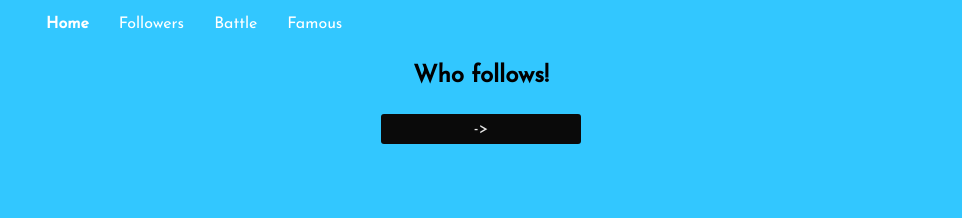
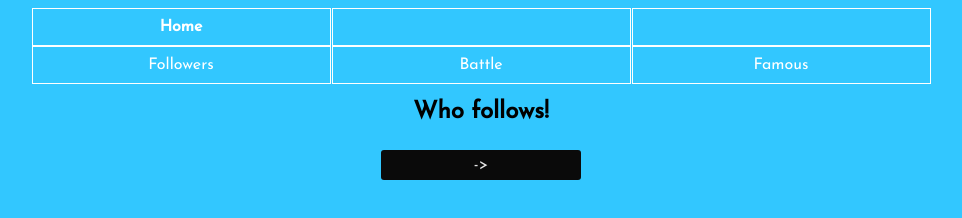
Before and after one commit to tyreer/github-explorer, a React app: page / in a window 1280 px wide. Shown: the whole page, without its empty margins (159-1121 px from the left). Built offline with nearby package versions, Linux system fonts and the light colour scheme; some packages are replaced by stand-ins of ours.

Commit message:
Revised nav styling

```diff
--- a/app/assets/css/Nav.css
+++ b/app/assets/css/Nav.css
@@ -1,7 +1,17 @@
-.nav {
+.nav,
+.nav--sub {
   display: flex;
+  justify-content: space-around;
   position: relative;
   z-index: 3;
+  margin: 0;
+
+  & li {
+    width: 33%;
+    border: 1px solid white;
+    text-align: center;
+    padding: 10px 0
+  }
 
   & a {
     padding: 15px;
--- a/app/components/Nav.js
+++ b/app/components/Nav.js
@@ -3,12 +3,19 @@ import { NavLink } from 'react-router-dom';
 
 export default function Nav () {
   return (
+    <div>
       <ul className='nav'>
         <li>
           <NavLink exact activeClassName='active' to='/'>
             Home
           </NavLink>
         </li>
+        <li>
+        </li>
+        <li>
+        </li>
+      </ul>
+      <ul className='nav--sub'>
         <li>
           <NavLink activeClassName='active' to='/followers'>
             Followers
@@ -25,5 +32,6 @@ export default function Nav () {
           </NavLink>
         </li>
       </ul>
+    </div>
   )
 }
```
Lines whose indentation alone changed are shown as unchanged.
